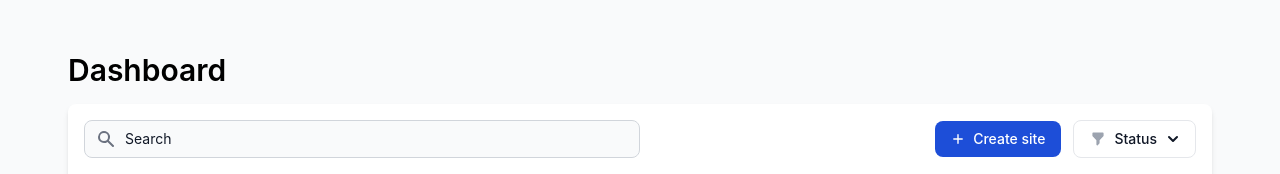
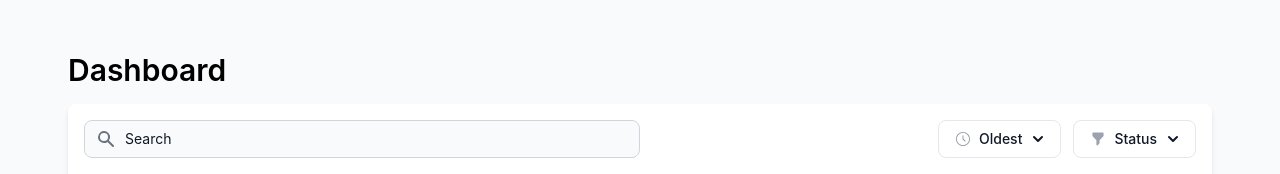
Before and after one commit to krishnanpandya007/edifice-valuation, a Django app: page / in a window 1280 px wide. Shown: the part 68-242 px from the top of the page. Run offline with Django 4.2, Linux system fonts and the light colour scheme; the visitor is signed in with stand-in values (Sample User, id 1); data that the repository does not hold is empty; some libraries are stand-ins or nearby versions.

Commit message:
add:Made dashboard table more functional

```diff
--- a/core/models.py
+++ b/core/models.py
@@ -44,6 +44,10 @@ class CustomUser(AbstractBaseUser, PermissionsMixin):
 
     USERNAME_FIELD = 'email'
     REQUIRED_FIELDS = []  # No additional required fields
+
+    @property
+    def is_coordinator(self):
+        return self.role == self.Roles.COORDINATOR
 
     def __str__(self):
         return self.email
--- a/core/views.py
+++ b/core/views.py
@@ -45,6 +45,12 @@ def home(request):
             print("Filtered sites: ", sites)
         if((not request.GET.get("filter_search_query", False)) and (not request.GET.get("filter_status", False))):
             sites = Site.objects.all()
+
+        if(request.GET.get("newest", False)):
+            if(len(sites) > 0):
+                sites = sites.order_by('-created_on')
+
+
 
         return render(request, 'home.html', context={"sites": sites})
 
--- a/query.txt
+++ b/query.txt
@@ -63,3 +63,7 @@ PE - review marked reports (accept / reject)
 Visit Reassigned, Report Generated, Report in Progress, Report Completed,
 Report Submitted, Report Approved, Complete, Report Reassigned."
 payment status as one of, "Pending, Received, Delayed, Cancelled."
+
+Filters:
+Newest|Oldest
+status
--- a/templates/home.html
+++ b/templates/home.html
@@ -25,12 +25,33 @@
                         </div>
                     </div>
                     <div class="w-full md:w-auto flex flex-col md:flex-row space-y-2 md:space-y-0 items-stretch md:items-center justify-end md:space-x-3 flex-shrink-0">
-                        <a href="{% url 'register_site' %}"><button type="button" class="flex items-center justify-center text-white bg-primary-700 hover:bg-primary-800 focus:ring-4 focus:ring-primary-300 font-medium rounded-lg text-sm px-4 py-2 dark:bg-primary-600 dark:hover:bg-primary-700 focus:outline-none dark:focus:ring-primary-800">
-                            <svg class="h-3.5 w-3.5 mr-2" fill="currentColor" viewbox="0 0 20 20" xmlns="http://www.w3.org/2000/svg" aria-hidden="true">
-                                <path clip-rule="evenodd" fill-rule="evenodd" d="M10 3a1 1 0 011 1v5h5a1 1 0 110 2h-5v5a1 1 0 11-2 0v-5H4a1 1 0 110-2h5V4a1 1 0 011-1z" />
-                            </svg>
-                            Create site
-                        </button></a>
+                        <div class="flex items-center space-x-3 w-full md:w-auto">
+                            <button id="timeFilterDropdownButton" data-dropdown-toggle="timeFilterDropdown" class="w-full md:w-auto flex items-center justify-center py-2 px-4 text-sm font-medium text-gray-900 focus:outline-none bg-white rounded-lg border border-gray-200 hover:bg-gray-100 hover:text-primary-700 focus:z-10 focus:ring-4 focus:ring-gray-200 dark:focus:ring-gray-700 dark:bg-gray-800 dark:text-gray-400 dark:border-gray-600 dark:hover:text-white dark:hover:bg-gray-700" type="button">
+                                <svg class="h-4 w-4 mr-2 text-gray-400" width="20" height="20" viewBox="0 0 15 15" fill="none" xmlns="http://www.w3.org/2000/svg"><path d="M7.50009 0.877014C3.84241 0.877014 0.877258 3.84216 0.877258 7.49984C0.877258 11.1575 3.8424 14.1227 7.50009 14.1227C11.1578 14.1227 14.1229 11.1575 14.1229 7.49984C14.1229 3.84216 11.1577 0.877014 7.50009 0.877014ZM1.82726 7.49984C1.82726 4.36683 4.36708 1.82701 7.50009 1.82701C10.6331 1.82701 13.1729 4.36683 13.1729 7.49984C13.1729 10.6328 10.6331 13.1727 7.50009 13.1727C4.36708 13.1727 1.82726 10.6328 1.82726 7.49984ZM8 4.50001C8 4.22387 7.77614 4.00001 7.5 4.00001C7.22386 4.00001 7 4.22387 7 4.50001V7.50001C7 7.63262 7.05268 7.7598 7.14645 7.85357L9.14645 9.85357C9.34171 10.0488 9.65829 10.0488 9.85355 9.85357C10.0488 9.65831 10.0488 9.34172 9.85355 9.14646L8 7.29291V4.50001Z" fill="currentColor" fill-rule="evenodd" clip-rule="evenodd"></path></svg>
+                                <div id="display-sort-timing-type">
+
+                                    Oldest
+                                </div>
+                                    <svg class="-mr-1 ml-1.5 w-5 h-5" fill="currentColor" viewbox="0 0 20 20" xmlns="http://www.w3.org/2000/svg" aria-hidden="true">
+                                        <path clip-rule="evenodd" fill-rule="evenodd" d="M5.293 7.293a1 1 0 011.414 0L10 10.586l3.293-3.293a1 1 0 111.414 1.414l-4 4a1 1 0 01-1.414 0l-4-4a1 1 0 010-1.414z" />
+                                    </svg>
+                                </button>
+                                <div id="timeFilterDropdown" class="z-10 hidden w-48 p-3 bg-white rounded-lg shadow dark:bg-gray-700 ">
+                                    <!-- <h6 class="mb-3 text-sm font-medium text-gray-900 dark:text-white">Choose brand</h6> -->
+                                    <ul class="space-y-1 text-sm  w-full" aria-labelledby="timeFilterDropdownButton">
+                                            <li class="flex items-center w-full">
+                                                <button id="site-filter-oldest" type="button" class="text-white bg-gray-800 hover:bg-gray-900 focus:outline-none focus:ring-4 focus:ring-gray-300 font-medium rounded-md text-sm px-5 py-2.5 me-2 mb-2 dark:bg-gray-800 dark:hover:bg-gray-900 dark:focus:ring-gray-700 dark:border-gray-700 w-full">Oldest</button>
+                                            </li>
+                                            <li class="flex items-center w-full">
+                                                <button id="site-filter-newest" type="button" class="text-white bg-gray-800 hover:bg-gray-900 focus:outline-none focus:ring-4 focus:ring-gray-300 font-medium rounded-md text-sm px-5 py-2.5 me-2 mb-2 dark:bg-gray-800 dark:hover:bg-gray-900 dark:focus:ring-gray-700 dark:border-gray-700 w-full">Newest</button>
+                                            </li>
+
+
+                                    </ul>
+
+                                </div>
+
+                    </div>
                         <div class="flex items-center space-x-3 w-full md:w-auto">
                                 <button id="filterDropdownButton" data-dropdown-toggle="filterDropdown" class="w-full md:w-auto flex items-center justify-center py-2 px-4 text-sm font-medium text-gray-900 focus:outline-none bg-white rounded-lg border border-gray-200 hover:bg-gray-100 hover:text-primary-700 focus:z-10 focus:ring-4 focus:ring-gray-200 dark:focus:ring-gray-700 dark:bg-gray-800 dark:text-gray-400 dark:border-gray-600 dark:hover:text-white dark:hover:bg-gray-700" type="button">
                                         <svg xmlns="http://www.w3.org/2000/svg" aria-hidden="true" class="h-4 w-4 mr-2 text-gray-400" viewbox="0 0 20 20" fill="currentColor">
@@ -41,7 +62,7 @@
                                             <path clip-rule="evenodd" fill-rule="evenodd" d="M5.293 7.293a1 1 0 011.414 0L10 10.586l3.293-3.293a1 1 0 111.414 1.414l-4 4a1 1 0 01-1.414 0l-4-4a1 1 0 010-1.414z" />
                                         </svg>
                                     </button>
-                                    <div id="filterDropdown" class="z-10 hidden w-48 p-3 bg-white rounded-lg shadow dark:bg-gray-700 ">
+                                    <div id="filterDropdown" class="z-200 hidden w-48 p-3 bg-white rounded-lg shadow dark:bg-gray-700 ">
                                         <!-- <h6 class="mb-3 text-sm font-medium text-gray-900 dark:text-white">Choose brand</h6> -->
                                         <ul class="space-y-2 text-sm h-40 overflow-auto" aria-labelledby="filterDropdownButton">
                                                 <li class="flex items-center">
@@ -158,13 +179,13 @@
                                 <td class="px-4 py-3"><span class="bg-{{ site.get_report_status_color }}-100 text-{{ site.get_report_status_color }}-800 text-xs font-medium me-2 px-2.5 py-0.5 rounded-sm dark:bg-{{ site.get_report_status_color }}-900 dark:text-{{ site.get_report_status_color }}-300">{{ site.report_status.title }}</span></td>
                                 <td class="px-4 py-3"><span class="bg-{{ site.get_payment_status_color }}-100 text-{{ site.get_payment_status_color }}-800 text-xs font-medium me-2 px-2.5 py-0.5 rounded-sm dark:bg-{{ site.get_payment_status_color }}-900 dark:text-{{ site.get_payment_status_color }}-300">{{ site.payment_status.title }}</span></td>
                                 <td class="px-4 py-3 flex items-center justify-end">
-                                    <button id="apple-imac-27-dropdown-button" data-dropdown-toggle="apple-imac-27-dropdown" class="inline-flex items-center p-0.5 text-sm font-medium text-center text-gray-500 hover:text-gray-800 rounded-lg focus:outline-none dark:text-gray-400 dark:hover:text-gray-100" type="button">
+                                    <button id="site-{{ site.pk }}-button" data-dropdown-toggle="site-{{ site.pk }}" class="inline-flex items-center p-0.5 text-sm font-medium text-center text-gray-500 hover:text-gray-800 rounded-lg focus:outline-none dark:text-gray-400 dark:hover:text-gray-100" type="button">
                                         <svg class="w-5 h-5" aria-hidden="true" fill="currentColor" viewbox="0 0 20 20" xmlns="http://www.w3.org/2000/svg">
                                             <path d="M6 10a2 2 0 11-4 0 2 2 0 014 0zM12 10a2 2 0 11-4 0 2 2 0 014 0zM16 12a2 2 0 100-4 2 2 0 000 4z" />
                                         </svg>
                                     </button>
-                                    <div id="apple-imac-27-dropdown" class="hidden z-10 w-44 bg-white rounded divide-y divide-gray-100 shadow dark:bg-gray-700 dark:divide-gray-600">
-                                        <ul class="py-1 text-sm text-gray-700 dark:text-gray-200" aria-labelledby="apple-imac-27-dropdown-button">
+                                    <div id="site-{{ site.pk }}" class="hidden z-10 w-44 bg-white rounded divide-y divide-gray-100 shadow dark:bg-gray-700 dark:divide-gray-600">
+                                        <ul class="py-1 text-sm text-gray-700 dark:text-gray-200" aria-labelledby="site-{{ site.pk }}-button">
                                             <li>
                                                 <a href="#" class="block py-2 px-4 hover:bg-gray-100 dark:hover:bg-gray-600 dark:hover:text-white">Show comments</a>
                                             </li>
@@ -217,10 +238,60 @@
             // Do something
             let input = document.getElementById('simple-search');
         const url = new URL(window.location.href);
+        if(input.value === "" && url.searchParams.has("filter_search_query")){
+            url.searchParams.delete('filter_search_query');
+
+        }else{
+
             url.searchParams.append('filter_search_query', input.value);
+        }
             window.location.replace(url);
         }
     });
+    document.getElementById("site-filter-newest").addEventListener('click', function (e) {
+
+        const url = new URL(window.location.href);
+            url.searchParams.append('newest', "true");
+            window.location.replace(url);
+
+    })
+    document.getElementById("site-filter-oldest").addEventListener('click', function (e) {
+
+    const url = new URL(window.location.href);
+        url.searchParams.delete('newest');
+        window.location.replace(url);
+
+    })
+
+    document.addEventListener('DOMContentLoaded', function () {
+
+        const url = new URL(window.location.href);
+        const params = url.searchParams;
+
+        if(params.has("filter_search_query")){
+            let input = document.getElementById('simple-search');
+            input.value = params.get("filter_search_query");
+
+        }
+
+        if(params.has("filter_status")){
+
+            const statuses = params.get("filter_status").split(",");
+            statuses.map((status) => {
+                document.getElementById(status).checked = true;
+            })
+
+        }
+
+        if(params.has("newest")){
+            let filter_display = document.getElementById('display-sort-timing-type');
+            filter_display.innerText = "Newest";
+
+        }
+
+
+    })
+
 // Example usage
 // console.log(getCheckedCheckboxIds());
 </script>
--- a/templates/navbar.html
+++ b/templates/navbar.html
@@ -3,7 +3,7 @@
         <div class="flex flex-wrap justify-between items-center">
             <div class="flex justify-start items-center">
 
-                <a href="https://flowbite.com" class="flex mr-4">
+                <a href="/" class="flex mr-4">
                   <img src="/media/utils/edifice_logo.jpg" class="mr-3 h-12" alt="FlowBite Logo" />
                   <span class="self-center text-2xl font-semibold whitespace-nowrap dark:text-white">Edifice valuation</span>
                 </a>
@@ -37,11 +37,14 @@
                             <span class="block text-sm text-gray-500 truncate dark:text-gray-400">{{ user.email }}</span>
                             <span class="bg-blue-100 text-blue-800 text-xs font-medium me-2 px-2.5 py-0.5 rounded-full dark:bg-blue-900 dark:text-blue-300">{{ user.role }}</span>
                         </div>
-                        <ul class="py-1 text-gray-500 dark:text-gray-400" aria-labelledby="dropdown">
-                            <li>
-                                <a href="{% url 'logout' %}" class="block py-2 px-4 text-sm hover:bg-gray-100 dark:hover:bg-gray-600 dark:hover:text-white">Offline drafts</a>
-                            </li>
-                        </ul>
+
+                        {% if user.is_coordinator %}
+                            <ul class="py-1 text-gray-500 dark:text-gray-400" aria-labelledby="dropdown">
+                                <li>
+                                    <a href="{% url 'register_site' %}" class="block py-2 px-4 text-sm hover:bg-gray-100 dark:hover:bg-gray-600 dark:hover:text-white">Create site</a>
+                                </li>
+                            </ul>
+                        {% endif %}
 
                         <ul class="py-1 text-gray-500 dark:text-gray-400" aria-labelledby="dropdown">
                             <li>
@@ -85,7 +88,6 @@
 
             localStorage.setItem("draft_forms", JSON.stringify(draft_forms))
 
-            // renderDraftForms();
             document.getElementById("draft_forms_counter").innerHTML = `You have ${draft_forms.length} offline saved draft form.`
 
             document.getElementById("draft_form_list").innerHTML = draft_forms.map((val, idx)=> `
```
